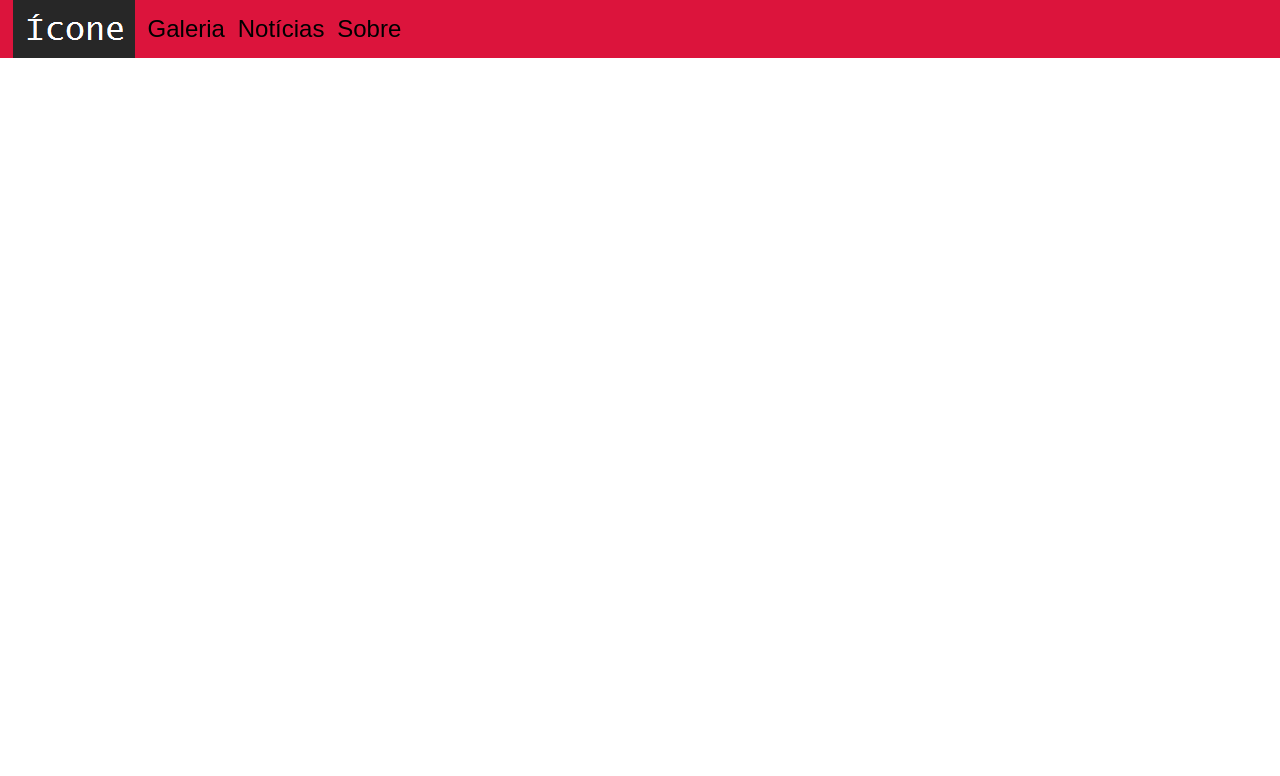
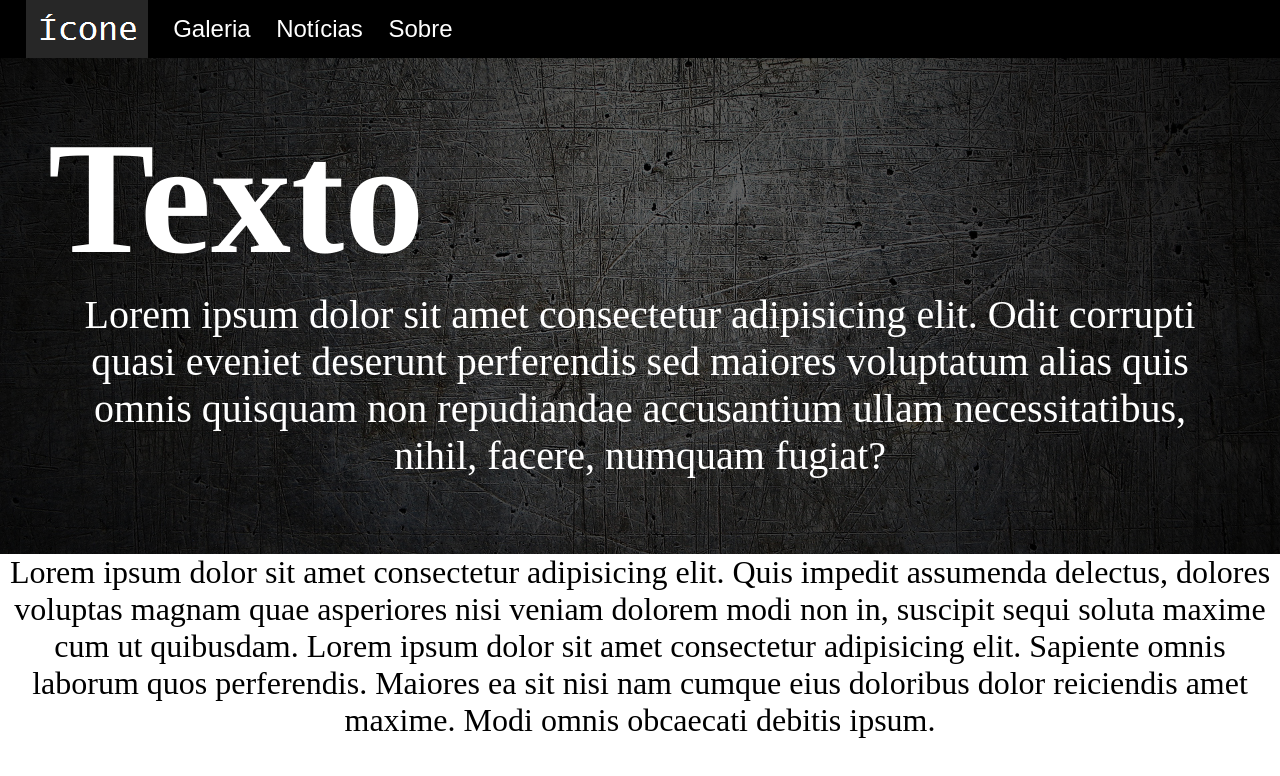
Before and after one commit to Clara-Haag/balburdia, a plain HTML site: page index.html in a window 1280 px wide. Drawn offline with Linux system fonts and the light colour scheme.

Commit message:
banner + melhorias da barra

```diff
--- a/estilo.css
+++ b/estilo.css
@@ -1,32 +1,75 @@
 * {padding: 0; margin: 0}
 
+:root{
+    /* Váriaveis de cores */
+    --base_branco: white;
+    --base_preto: black;
+    --destaque: crimson;
+
+    /* Váriaveis de fonte */
+    --fonte1: sans-serif;
+    --fonte2: times;
+}
 
 @keyframes hoover{
-    from {text-decoration: none;}
-    to {text-decoration: underline;}
+    /* Animação da Barra de Navegação */
+    from {}
+    to {color: var(--destaque);}
 }
 
-.navegacao {
-    height: 10%;
+/* Barra de Navegação */
+.navegacao{
+    position: sticky;
+    top:0;
+    height: fit-content;
+    width: 100%;
 }
 .navegacao nav {
-    background-color: crimson;
+    background-color: var(--base_preto);
     display: flex;
     align-items: center;
 }
-
+/* Estilização dos Links */
 .navegacao a{
-    font-family: sans-serif;
+    font-family: var(--fonte1);
     font-size: x-large;
     text-decoration: none;
-    color: black;
-
-    display: inline-block;
-    margin-left: 1%;
+    color: var(--base_branco);
+    margin-left: 2%;
 }
-.navegacao a:hover{
-    color: white;
+.navegacao a:hover, a:active{
     animation-name: hoover;
     animation-duration: 1000ms;
     animation-fill-mode: forwards;
 }
+
+/* Banner INDEX.HTML */
+.banner{
+    background-image: linear-gradient(rgb(0, 0, 0, 0.5), rgb(0, 0, 0, 0.5)), url(imagens/fundo.jpg);
+    background-position: center;
+    background-size: cover;
+    background-repeat: no-repeat;
+
+    height: 50%;
+    color: var(--base_branco);
+    padding: 3em;
+    margin: 0;
+}
+.banner h1{
+    font-size: 10em;
+    font-family:var(--fonte2);
+}
+.banner p{
+    font-size: 2.5em;
+}
+
+.banner h1:hover{
+    animation-name: hoover;
+    animation-duration: 1000ms;
+    animation-fill-mode: forwards;
+}
+
+p{
+    font-size: xx-large;
+    text-align: center;
+}
--- a/index.html
+++ b/index.html
@@ -6,8 +6,11 @@
     <title>Balbúrdia</title>
     <link rel="shortcut icon" href="#" type="image/x-icon">
     <link rel="stylesheet" href="estilo.css">
+
+    <script src="script.js"></script>
 </head>
 <body>
+
     <div class="navegacao">
         <nav>
             <a href="index.html"><img src="imagens/image.png"></a>
@@ -16,4 +19,11 @@
             <a href="#">Sobre</a>
         </nav>
     </div>
+
+    <div class="banner">
+        <h1>Texto</h1>
+        <p>Lorem ipsum dolor sit amet consectetur adipisicing elit. Odit corrupti quasi eveniet deserunt perferendis sed maiores voluptatum alias quis omnis quisquam non repudiandae accusantium ullam necessitatibus, nihil, facere, numquam fugiat?</p>
+    </div>
+
+    <p>Lorem ipsum dolor sit amet consectetur adipisicing elit. Quis impedit assumenda delectus, dolores voluptas magnam quae asperiores nisi veniam dolorem modi non in, suscipit sequi soluta maxime cum ut quibusdam. Lorem ipsum dolor sit amet consectetur adipisicing elit. Sapiente omnis laborum quos perferendis. Maiores ea sit nisi nam cumque eius doloribus dolor reiciendis amet maxime. Modi omnis obcaecati debitis ipsum.</p>
 </body>
```
Also changed, not shown: imagens/fundo.jpg (added).
